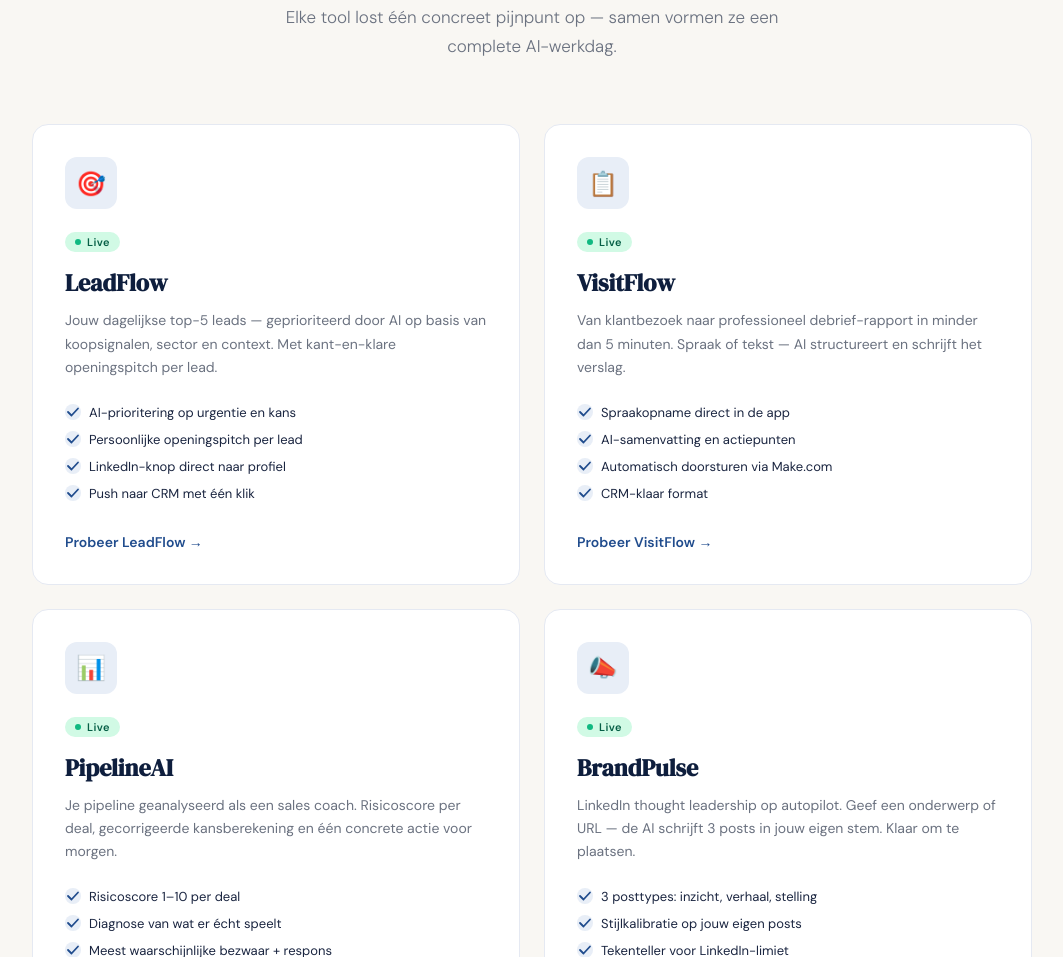
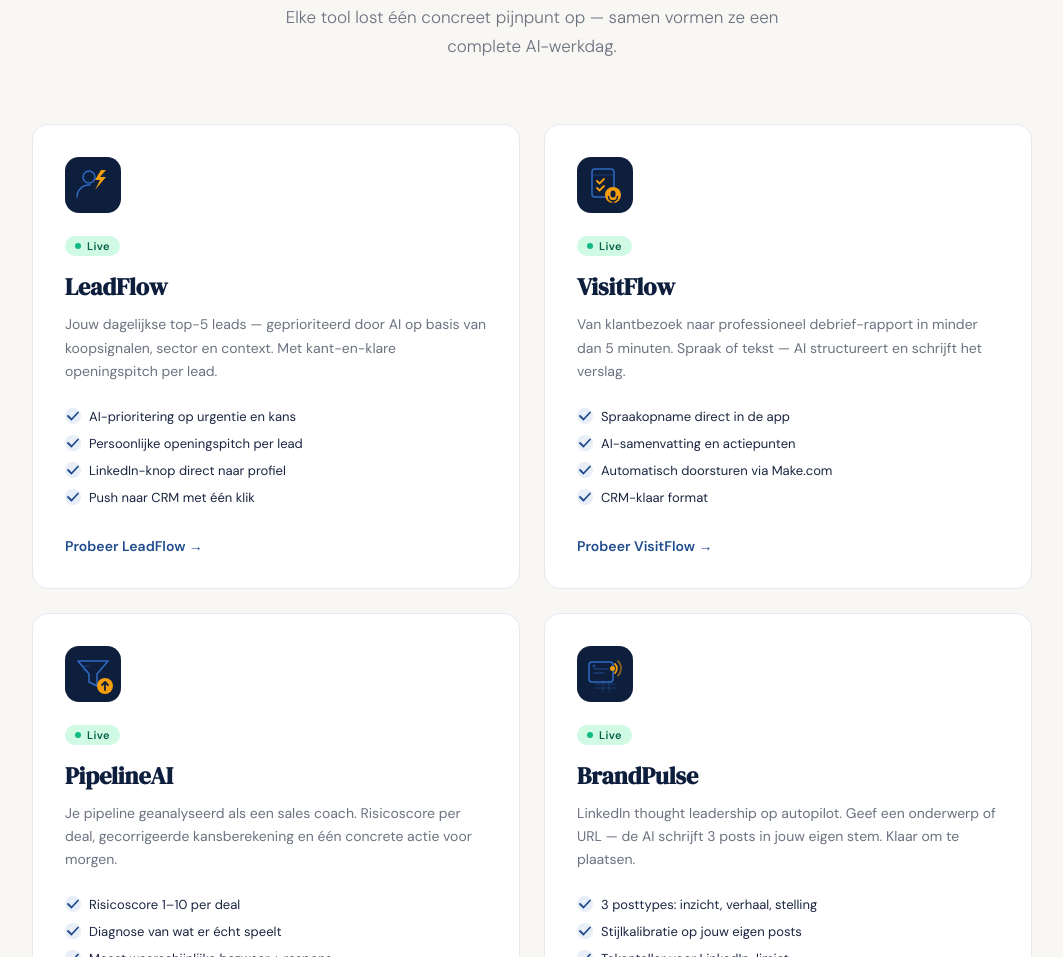
Before and after one commit to rickhermanns-gh/salesflow-ai, a plain HTML site: page index.html in a window 1280 px wide. Shown: the part 1680-2637 px from the top of the page, without its empty margins (108-1171 px from the left). Drawn offline with Linux system fonts and the light colour scheme.

Commit message:
Add files via upload

```diff
--- a/index.html
+++ b/index.html
@@ -226,10 +226,9 @@
     .tool-card:hover::before { transform: scaleX(1); }
 
     .tool-icon {
-      width: 52px; height: 52px; border-radius: 12px;
-      background: var(--blue-pale);
+      width: 56px; height: 56px; border-radius: 14px;
       display: flex; align-items: center; justify-content: center;
-      font-size: 24px; margin-bottom: 20px;
+      margin-bottom: 20px; flex-shrink: 0;
     }
     .tool-tag {
       display: inline-flex; align-items: center; gap: 6px;
@@ -420,7 +419,18 @@
 
       <!-- LeadFlow -->
       <a class="tool-card" href="https://rickhermanns-gh.github.io/leadflow" target="_blank">
-        <div class="tool-icon">🎯</div>
+        <!-- LeadFlow icon: contact/person with priority lightning bolt -->
+        <div class="tool-icon">
+          <svg width="56" height="56" viewBox="0 0 56 56" fill="none" xmlns="http://www.w3.org/2000/svg">
+            <rect width="56" height="56" rx="14" fill="#0E1E3D"/>
+            <!-- Person head -->
+            <circle cx="24" cy="20" r="6" stroke="#2E6BC4" stroke-width="1.5"/>
+            <!-- Person shoulders -->
+            <path d="M12 40c0-6.627 5.373-12 12-12h1" stroke="#2E6BC4" stroke-width="1.5" stroke-linecap="round"/>
+            <!-- Lightning bolt amber -->
+            <path d="M36 13l-6 10h5l-5 10 11-13h-6l6-7z" fill="#F59E0B"/>
+          </svg>
+        </div>
         <span class="tool-tag live">Live</span>
         <h3>LeadFlow</h3>
         <p>Jouw dagelijkse top-5 leads — geprioriteerd door AI op basis van koopsignalen, sector en context. Met kant-en-klare openingspitch per lead.</p>
@@ -435,7 +445,23 @@
 
       <!-- VisitFlow -->
       <a class="tool-card" href="https://rickhermanns-gh.github.io/visitflow" target="_blank">
-        <div class="tool-icon">📋</div>
+        <!-- VisitFlow icon: document with checkmarks -->
+        <div class="tool-icon">
+          <svg width="56" height="56" viewBox="0 0 56 56" fill="none" xmlns="http://www.w3.org/2000/svg">
+            <rect width="56" height="56" rx="14" fill="#0E1E3D"/>
+            <!-- Document -->
+            <rect x="15" y="12" width="22" height="28" rx="3" stroke="#2E6BC4" stroke-width="1.5"/>
+            <path d="M15 18h22" stroke="#2E6BC4" stroke-width="1" opacity="0.4"/>
+            <!-- Check lines -->
+            <path d="M20 24l2.5 2.5L27 22" stroke="#F59E0B" stroke-width="1.8" stroke-linecap="round" stroke-linejoin="round"/>
+            <path d="M20 31l2.5 2.5L27 29" stroke="#F59E0B" stroke-width="1.8" stroke-linecap="round" stroke-linejoin="round"/>
+            <!-- Mic circle -->
+            <circle cx="36" cy="38" r="8" fill="#F59E0B"/>
+            <rect x="33.5" y="33.5" width="5" height="7" rx="2.5" fill="#0E1E3D"/>
+            <path d="M31.5 39.5c0 2.5 2 4.5 4.5 4.5s4.5-2 4.5-4.5" stroke="#0E1E3D" stroke-width="1.5" stroke-linecap="round"/>
+            <path d="M36 44v2" stroke="#0E1E3D" stroke-width="1.5" stroke-linecap="round"/>
+          </svg>
+        </div>
         <span class="tool-tag live">Live</span>
         <h3>VisitFlow</h3>
         <p>Van klantbezoek naar professioneel debrief-rapport in minder dan 5 minuten. Spraak of tekst — AI structureert en schrijft het verslag.</p>
@@ -450,7 +476,19 @@
 
       <!-- PipelineAI -->
       <a class="tool-card" href="https://rickhermanns-gh.github.io/pipelineai" target="_blank">
-        <div class="tool-icon">📊</div>
+        <!-- PipelineAI icon: funnel with upward trend -->
+        <div class="tool-icon">
+          <svg width="56" height="56" viewBox="0 0 56 56" fill="none" xmlns="http://www.w3.org/2000/svg">
+            <rect width="56" height="56" rx="14" fill="#0E1E3D"/>
+            <!-- Funnel -->
+            <path d="M13 15h30l-11 13v12l-8-4V28L13 15z" stroke="#2E6BC4" stroke-width="1.5" stroke-linejoin="round"/>
+            <!-- Trend line inside funnel area -->
+            <path d="M18 20h6M18 24h4" stroke="#2E6BC4" stroke-width="1" stroke-linecap="round" opacity="0.5"/>
+            <!-- Upward arrow bottom right -->
+            <circle cx="40" cy="40" r="8" fill="#F59E0B"/>
+            <path d="M40 44v-8M37 39l3-3 3 3" stroke="#0E1E3D" stroke-width="1.8" stroke-linecap="round" stroke-linejoin="round"/>
+          </svg>
+        </div>
         <span class="tool-tag live">Live</span>
         <h3>PipelineAI</h3>
         <p>Je pipeline geanalyseerd als een sales coach. Risicoscore per deal, gecorrigeerde kansberekening en één concrete actie voor morgen.</p>
@@ -465,7 +503,24 @@
 
       <!-- BrandPulse -->
       <a class="tool-card" href="https://rickhermanns-gh.github.io/brandpulse" target="_blank">
-        <div class="tool-icon">📣</div>
+        <!-- BrandPulse icon: LinkedIn post with signal waves -->
+        <div class="tool-icon">
+          <svg width="56" height="56" viewBox="0 0 56 56" fill="none" xmlns="http://www.w3.org/2000/svg">
+            <rect width="56" height="56" rx="14" fill="#0E1E3D"/>
+            <!-- Post/card -->
+            <rect x="12" y="16" width="24" height="20" rx="3" stroke="#2E6BC4" stroke-width="1.5"/>
+            <path d="M17 23h14M17 27h10" stroke="#2E6BC4" stroke-width="1.2" stroke-linecap="round" opacity="0.6"/>
+            <!-- Avatar dot -->
+            <circle cx="17" cy="20" r="1.5" fill="#2E6BC4" opacity="0.6"/>
+            <!-- Signal waves from top-right -->
+            <path d="M38 18c2.5 2.5 2.5 6.5 0 9" stroke="#F59E0B" stroke-width="1.8" stroke-linecap="round"/>
+            <path d="M41 15c4 4 4 10.5 0 14.5" stroke="#F59E0B" stroke-width="1.8" stroke-linecap="round" opacity="0.5"/>
+            <!-- Pulse dot -->
+            <circle cx="35.5" cy="22.5" r="2.5" fill="#F59E0B"/>
+            <!-- Hashtag bottom right -->
+            <path d="M18 38h20M18 42h20M26 35v10M32 35v10" stroke="#2E6BC4" stroke-width="1.2" stroke-linecap="round" opacity="0.35"/>
+          </svg>
+        </div>
         <span class="tool-tag live">Live</span>
         <h3>BrandPulse</h3>
         <p>LinkedIn thought leadership op autopilot. Geef een onderwerp of URL — de AI schrijft 3 posts in jouw eigen stem. Klaar om te plaatsen.</p>
```
